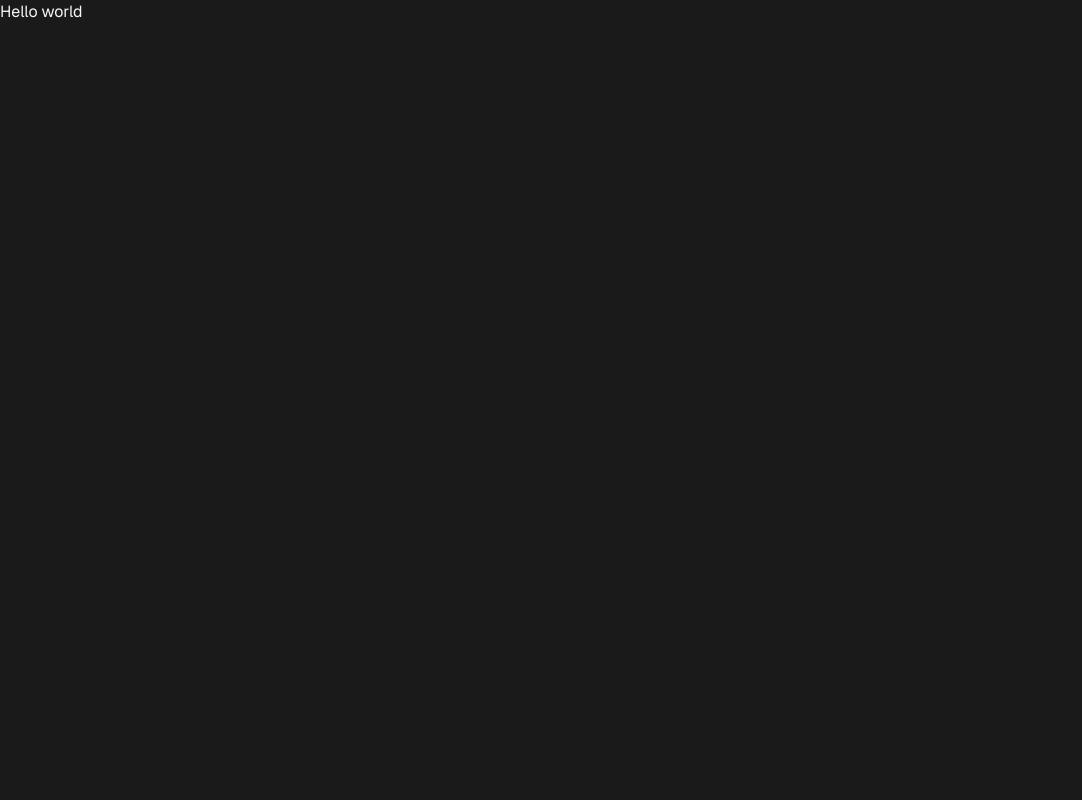
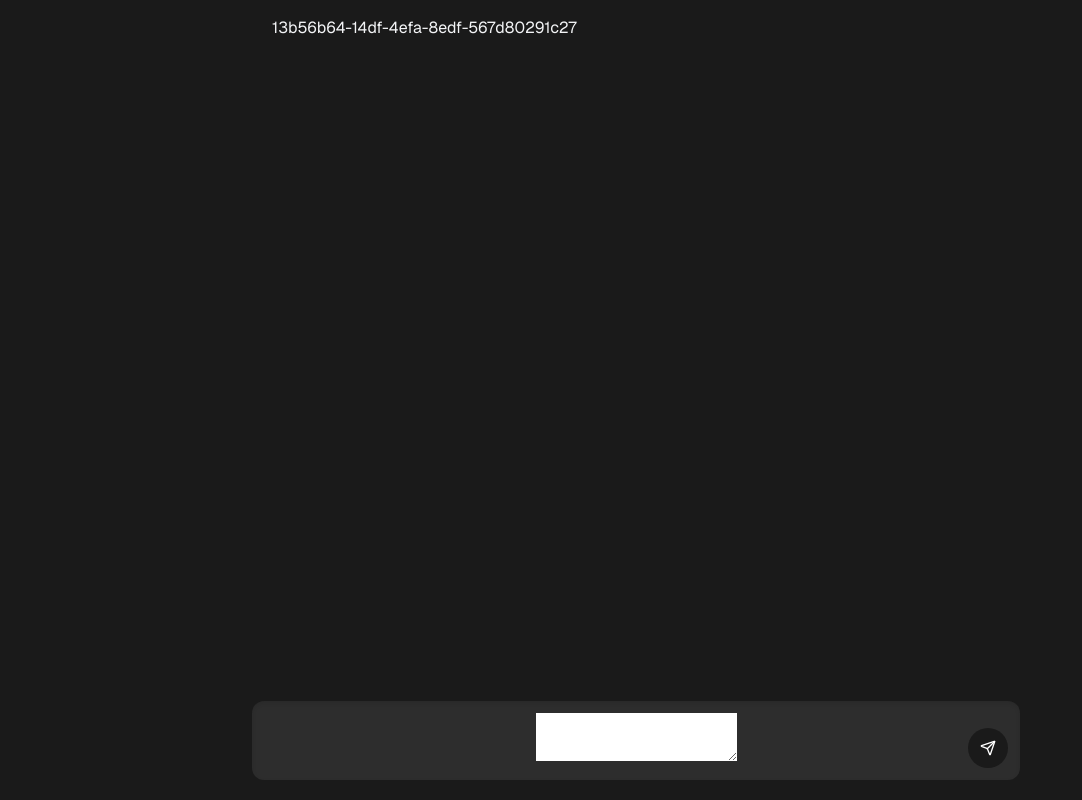
Before and after one commit to Gr1shma/g7-chat, a Next.js app: page /chat in a window 1280 px wide. Shown: the whole page, without its empty margins (0-1082 px from the left). Built offline with nearby package versions, Linux system fonts and the light colour scheme.

Commit message:
build: ai sdk init!

```diff
--- a/package.json
+++ b/package.json
@@ -20,10 +20,12 @@
         "format:check": "prettier --check \"**/*.{ts,tsx,js,jsx,mdx,json}\" --cache"
     },
     "dependencies": {
+        "@ai-sdk/google": "^1.1.16",
         "@auth/drizzle-adapter": "^1.7.2",
         "@neondatabase/serverless": "^0.10.4",
         "@radix-ui/react-slot": "^1.1.2",
         "@t3-oss/env-nextjs": "^0.10.1",
+        "ai": "^4.1.44",
         "class-variance-authority": "^0.7.1",
         "clsx": "^2.1.1",
         "drizzle-orm": "^0.33.0",
--- a/src/app/(chat)/chat/[chatId]/page.tsx
+++ b/src/app/(chat)/chat/[chatId]/page.tsx
@@ -1,8 +1,10 @@
+import { ChatView } from "~/modules/chat/ui/views/chat-view";
+
 export default async function Page({
     params,
 }: {
     params: Promise<{ chatId: string }>;
 }) {
     const { chatId } = await params;
-    return <div>ChatId: {chatId}</div>;
+    return <ChatView chatId={chatId} />
 }
--- a/src/app/(chat)/chat/page.tsx
+++ b/src/app/(chat)/chat/page.tsx
@@ -1,3 +1,7 @@
+import { ChatView } from "~/modules/chat/ui/views/chat-view";
+
 export default function ChatPage() {
-    return <div>Hello world</div>;
+    const chatId = crypto.randomUUID();
+
+    return <ChatView chatId={chatId}/>
 }
--- /dev/null
+++ b/src/app/api/chat/route.ts
@@ -0,0 +1,20 @@
+import { NextResponse } from "next/server";
+
+import { streamText, UIMessage } from "ai";
+import { google } from "@ai-sdk/google";
+
+export async function POST(req: Request) {
+    try {
+        const { messages }: { messages: UIMessage[] } = await req.json();
+        const text = streamText({
+            model: google("gemini-1.5-pro-latest"),
+            messages,
+        });
+        return text.toDataStreamResponse();
+    } catch (error) {
+        return NextResponse.json(
+            { error: "Failed to generate AI response" },
+            { status: 500 }
+        );
+    }
+}
--- /dev/null
+++ b/src/modules/chat/ui/components/chat-input.tsx
@@ -0,0 +1,74 @@
+"use client";
+
+import type { ChatRequestOptions } from "ai";
+
+import { Button } from "~/components/ui/button";
+import { Send as SendIcon } from "lucide-react";
+import { useCallback } from "react";
+
+interface ChatInputProps {
+    chatId: string;
+    input: string;
+    isLoading: boolean;
+    setInputAction: (value: string) => void;
+    handleSubmitAction: (
+        event?: {
+            preventDefault?: () => void;
+        },
+        chatRequestOptions?: ChatRequestOptions
+    ) => void;
+}
+
+export function ChatInputForm({
+    chatId,
+    input,
+    isLoading,
+    setInputAction,
+    handleSubmitAction,
+}: ChatInputProps) {
+    const handleInput = (event: React.ChangeEvent<HTMLTextAreaElement>) => {
+        setInputAction(event.target.value);
+    };
+
+    const submitForm = useCallback(() => {
+        // window.history.replaceState({}, "", `/chat/${chatId}`);
+        handleSubmitAction();
+    }, [handleSubmitAction, chatId]);
+
+    return (
+        <div>
+            <textarea
+                className="text-black outline-none disabled:opacity-0"
+                value={input}
+                onChange={handleInput}
+                onKeyDown={(event) => {
+                    if (event.key === "Enter" && !event.shiftKey) {
+                        event.preventDefault();
+                        if (isLoading) {
+                            console.error(
+                                "Please wait for the model to finish its response!"
+                            );
+                        } else {
+                            submitForm();
+                        }
+                    }
+                }}
+            />
+            <div className="flex flex-col gap-2 md:flex-row md:items-center">
+                <div className="flex items-center gap-0.5"></div>
+                <Button
+                    type="submit"
+                    variant="ghost"
+                    className="hover:text-whilte absolute bottom-3 right-3 h-10 w-10 rounded-full bg-[#1a1a1a] p-2 text-white hover:bg-primary/30"
+                    aria-label="Send Message"
+                    onClick={(event) => {
+                        event.preventDefault();
+                        submitForm();
+                    }}
+                >
+                    <SendIcon />
+                </Button>
+            </div>
+        </div>
+    );
+}
--- /dev/null
+++ b/src/modules/chat/ui/components/chat-messages.tsx
@@ -0,0 +1,29 @@
+import type { Message } from "ai";
+
+interface ChatMessagesProps {
+    chatId: string;
+    messages: Message[];
+}
+
+export function ChatMessages({ chatId, messages }: ChatMessagesProps) {
+    return (
+        <div className="mx-auto flex w-full max-w-3xl flex-col space-y-12 p-4 pb-8">
+            <div>{chatId}</div>
+            {messages.map((m) =>
+                m.role === "user" ? (
+                    <div className="flex justify-end" key={m.id}>
+                        <div className="group relative inline-block max-w-[80%] break-words rounded-2xl bg-[#2D2D2D] p-4 text-left">
+                            {m.content}
+                        </div>
+                    </div>
+                ) : (
+                    <div className="flex justify-start" key={m.id}>
+                        <div className="group relative w-full max-w-full break-words">
+                            <div>{m.content}</div>
+                        </div>
+                    </div>
+                )
+            )}
+        </div>
+    );
+}
--- /dev/null
+++ b/src/modules/chat/ui/views/chat-view.tsx
@@ -0,0 +1,47 @@
+"use client";
+
+import { useChat } from "ai/react";
+
+import { ChatInputForm } from "../components/chat-input";
+import { ChatMessages } from "../components/chat-messages";
+
+interface ChatViewProps {
+    chatId: string;
+}
+
+export function ChatView({ chatId }: ChatViewProps) {
+    const { input, setInput, isLoading, messages, handleSubmit } = useChat({
+        id: chatId,
+        experimental_throttle: 100,
+        sendExtraMessageFields: true,
+        onFinish: (message) => {
+            console.log(message);
+        },
+        onError: (error) => {
+            console.error("Error", error);
+        },
+    });
+
+    return (
+        <>
+            <div className="absolute bottom-5 w-full pr-2">
+                <div className="relative z-10 mx-auto flex w-full max-w-3xl flex-col text-center">
+                    <form className="relative flex w-full flex-col items-stretch gap-2 rounded-xl bg-[#2D2D2D] px-3 py-3 shadow-[inset_0_2px_4px_rgba(0,0,0,0.1)] sm:max-w-3xl">
+                        <ChatInputForm
+                            isLoading={isLoading}
+                            input={input}
+                            chatId={chatId}
+                            handleSubmitAction={handleSubmit}
+                            setInputAction={setInput}
+                        />
+                    </form>
+                </div>
+            </div>
+            <div className="relative flex-1 overflow-hidden">
+                <div className="scrollbar scrollbar-w-2 scrollbar-thumb-gray-700 scrollbar-track-transparent hover:scrollbar-thumb-gray-600 h-[100dvh] overflow-y-auto pb-[140px]">
+                    <ChatMessages chatId={chatId} messages={messages} />
+                </div>
+            </div>
+        </>
+    );
+}
```
Also changed, not shown: 1 other file (tests, documents, lock files or other folders).
